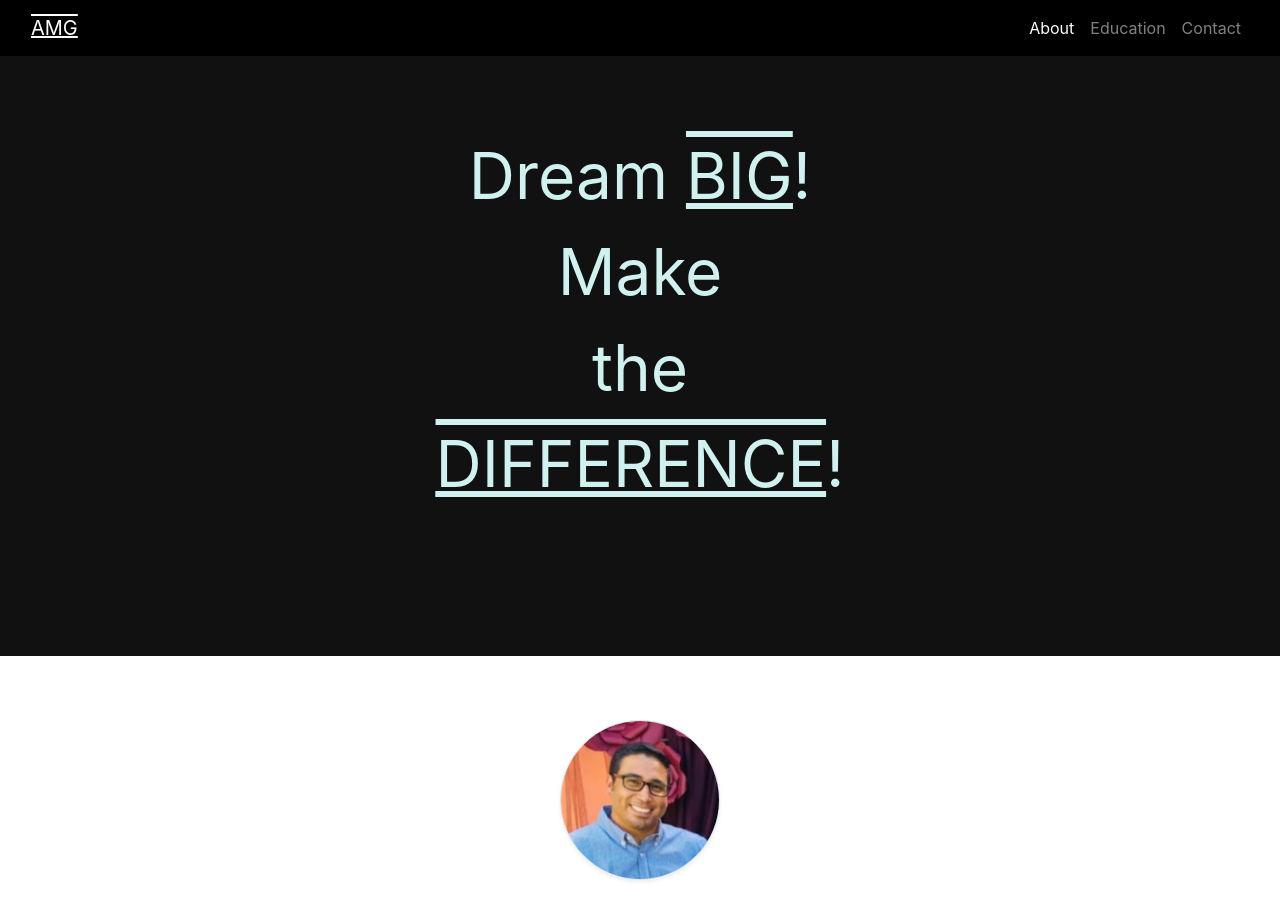
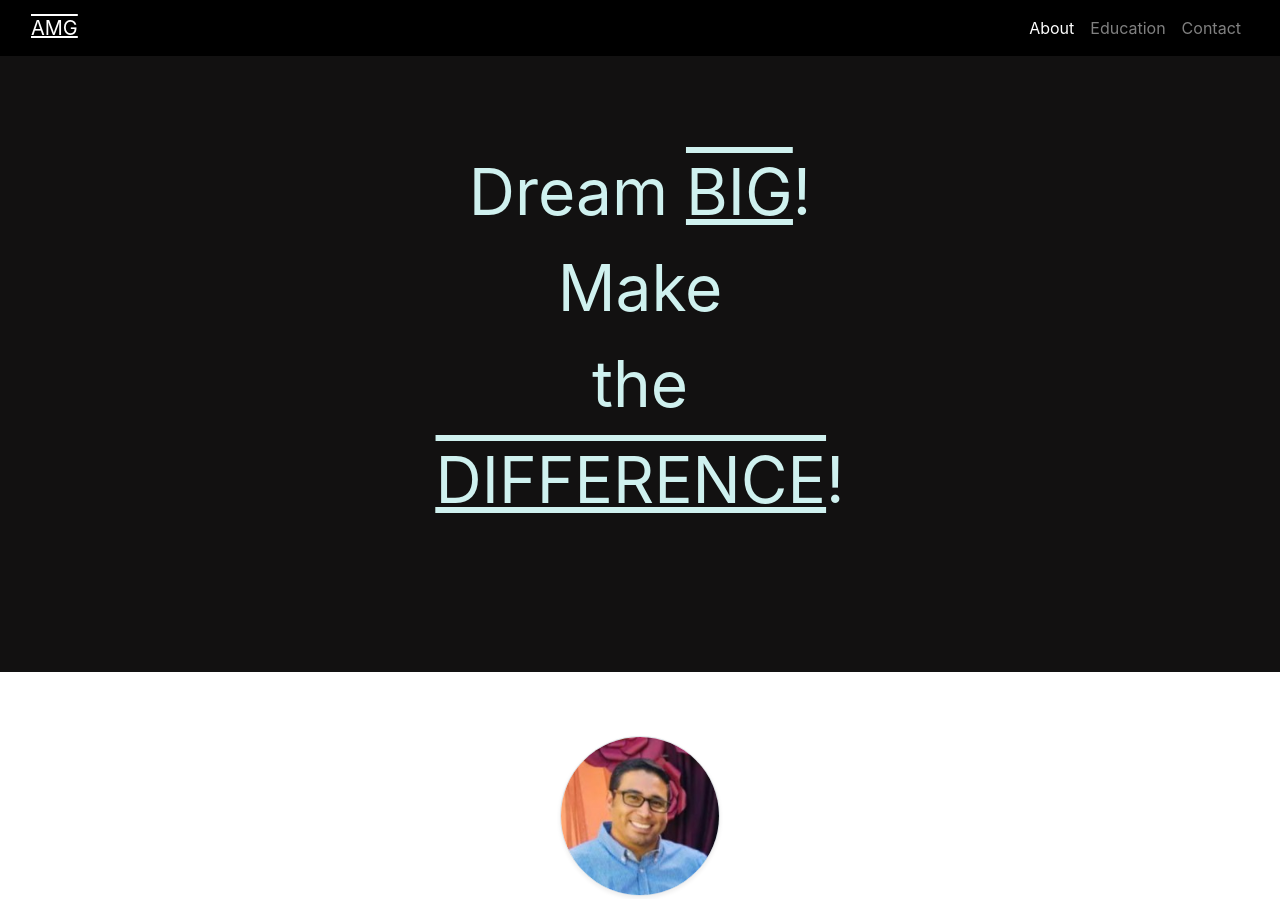
Before and after one commit to ManzanoAlfonso/portafolio, a plain HTML site: page index.html in a window 1280 px wide. Shown: the top 899 px of the page. Drawn offline with nearby package versions, Linux system fonts and the light colour scheme; files that its build step writes are made by us from their sources; a web font is replaced by a local one.

Commit message:
Update index.html

```diff
--- a/index.html
+++ b/index.html
@@ -38,7 +38,7 @@
   <header class="text-center Header Section" id="header">
     <div class="container">
       <div>
-        <p style="font-size: 4rem;padding-top: 4rem;padding-bottom: 4rem;">Dream <span style="text-decoration: underline;"><span class="underline">BIG</span></span>!<br />Make<br />the<br /><span style="text-decoration: underline;"><span
+        <p style="font-size: 4rem;padding-top: 5rem;padding-bottom: 4rem;">Dream <span style="text-decoration: underline;"><span class="underline">BIG</span></span>!<br />Make<br />the<br /><span style="text-decoration: underline;"><span
               class="underline">DIFFERENCE</span></span>!</p>
       </div>
     </div>
```
